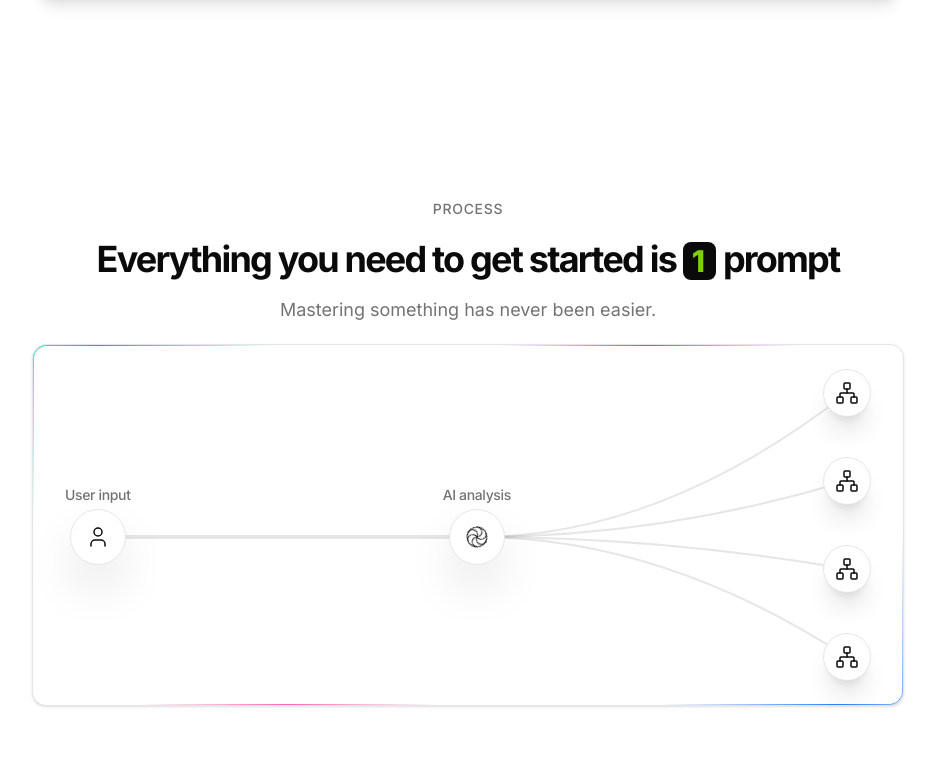
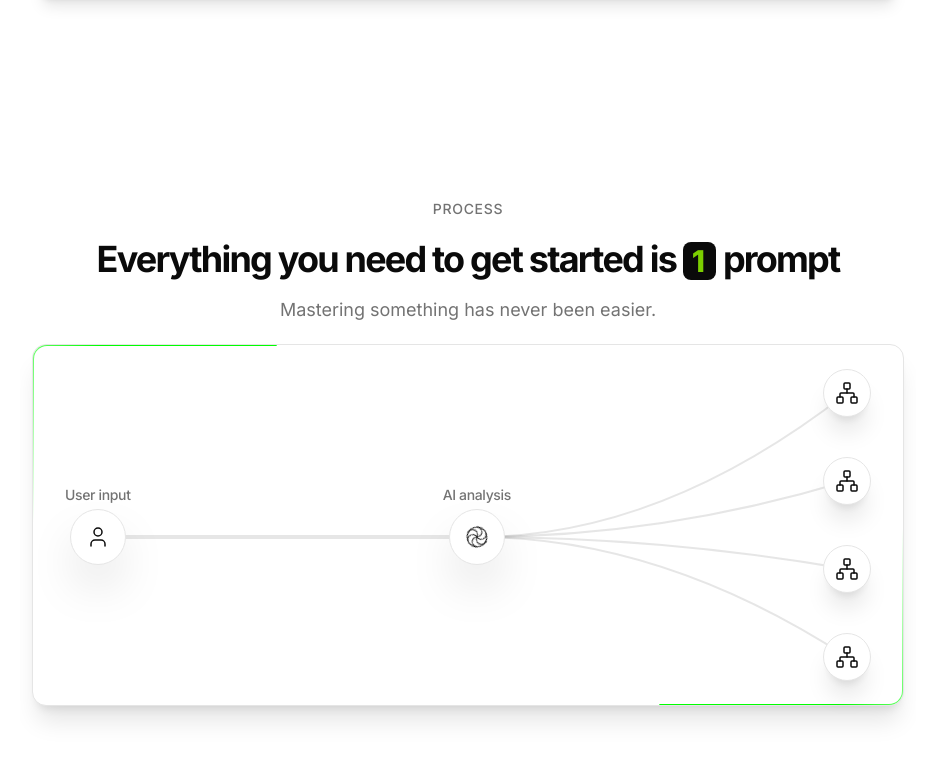
Before and after one commit to hassohamid/SkillTree, a React (Vite) app: page / in a window 1280 px wide. Shown: the part 1395-2155 px from the top of the page, without its empty margins (172-1107 px from the left). Built offline with nearby package versions, Linux system fonts and the light colour scheme.

Commit message:
style: changed color of the broderbeams

```diff
--- a/src/components/home/HowItWorks.tsx
+++ b/src/components/home/HowItWorks.tsx
@@ -32,7 +32,7 @@ export default function HowItWorks() {
         {" "}
         Mastering something has never been easier.
       </p>
-      <Card className="w-full relative mt-5  ">
+      <Card className="w-full relative mt-5 shadow-xl   ">
         <div
           className="relative flex  w-full items-center justify-between max-w-full px-8"
           ref={containerRef}
@@ -137,32 +137,21 @@ export default function HowItWorks() {
             gradientStopColor="white"
           />
         </div>
-        <BorderBeam
-          size={300}
-          duration={30}
-          delay={0}
-          className="from-transparent via-purple-500  to-transparent"
-        />
 
         <BorderBeam
           size={300}
           duration={30}
           delay={7.5}
-          className="from-transparent via-blue-500  to-transparent"
-        />
-
-        <BorderBeam
-          size={300}
-          duration={30}
-          delay={15}
-          className="from-transparent via-pink-400 to-transparent"
+          colorFrom="lime"
+          colorTo="lime"
         />
 
         <BorderBeam
           size={300}
           duration={30}
           delay={22.5}
-          className="from-transparent via-teal-500  to-transparent"
+          colorFrom="lime"
+          colorTo="lime"
         />
       </Card>
     </div>
```
